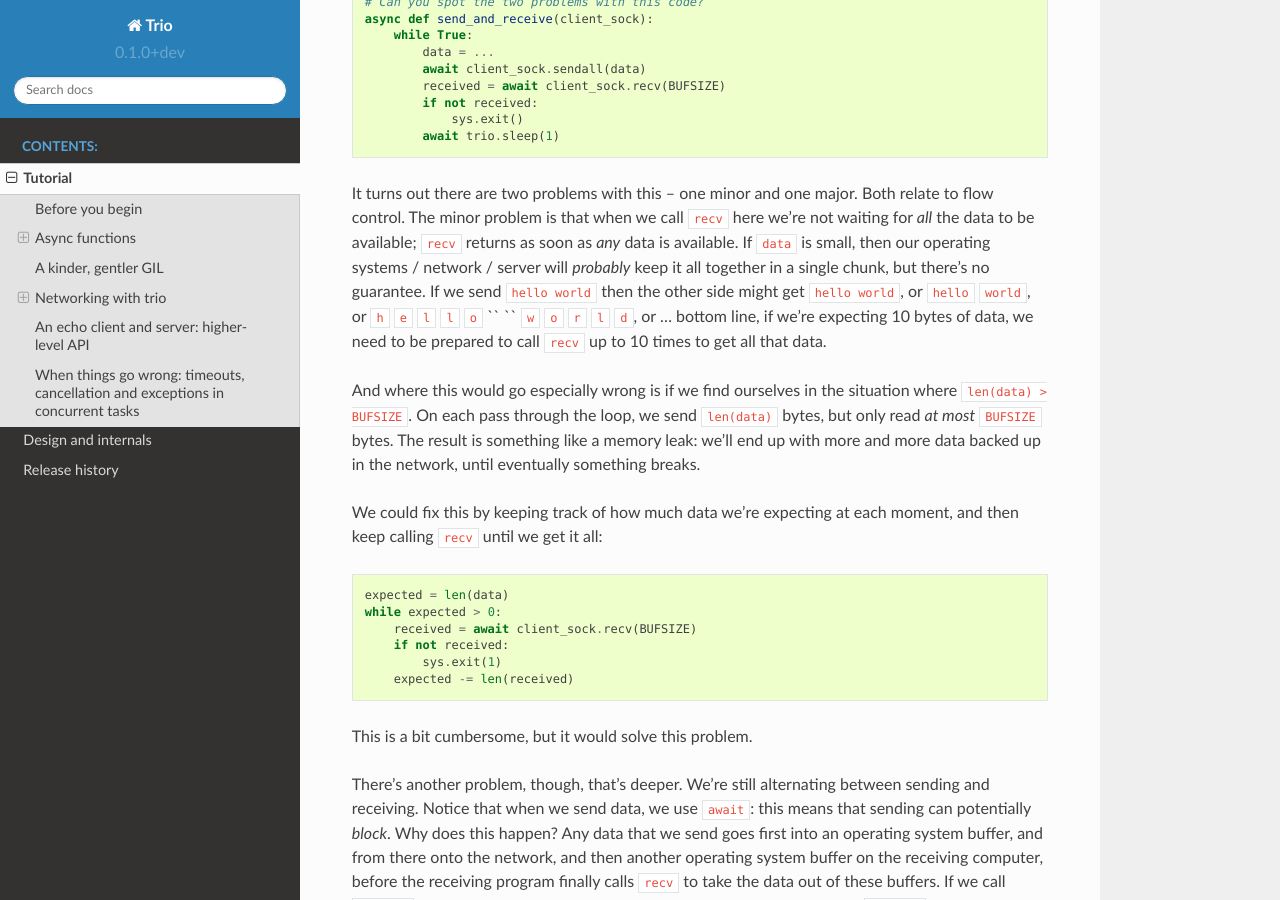
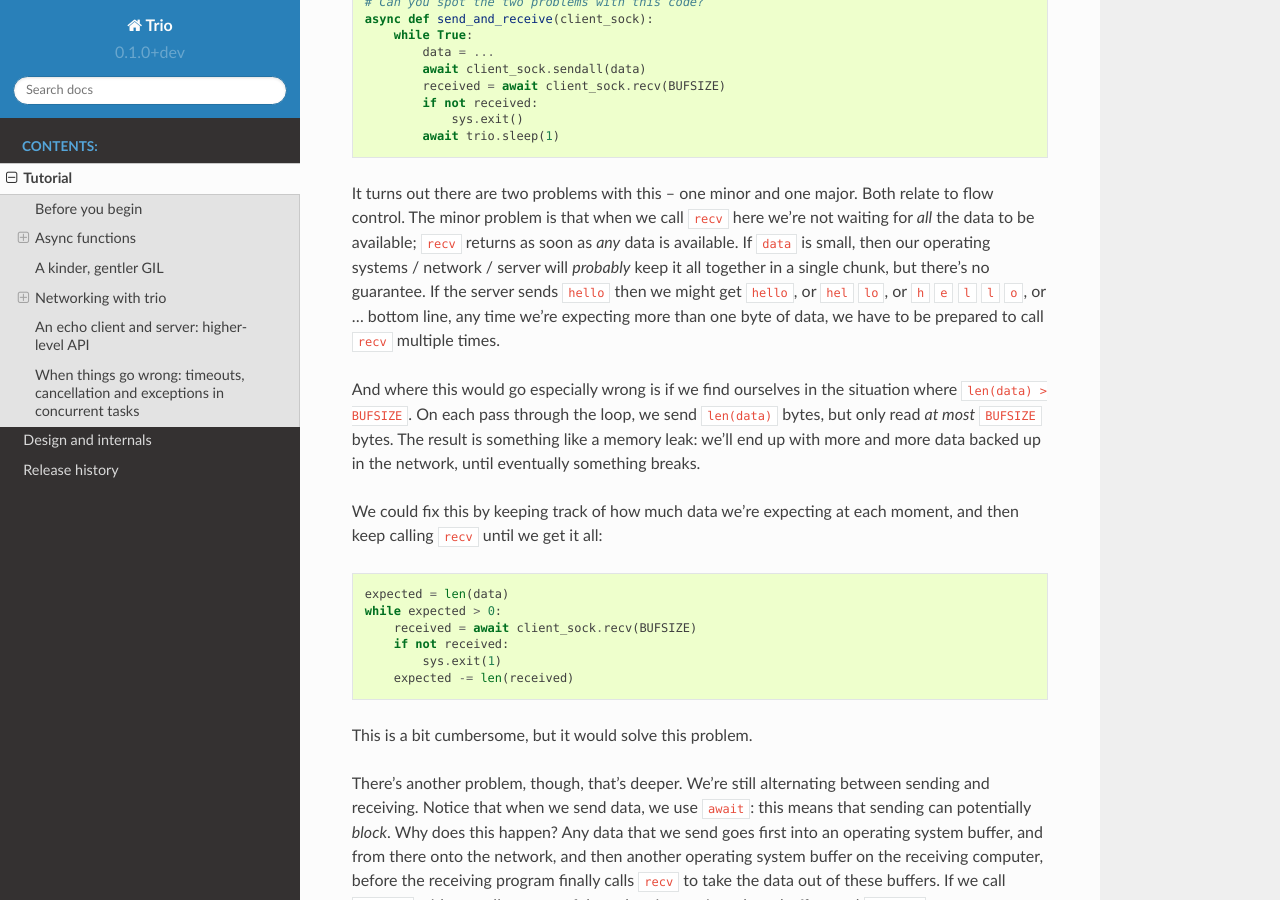
Before and after one commit to GangCheng0619/trio-py-app, a Sphinx documentation site: the page built from docs/source/tutorial.rst, in a window 1280 px wide and 900 px high, scrolled down 20129 px. Built offline with Sphinx 7.4.7 and the Read the Docs theme 2.0.0, drawn with Linux system fonts in a browser that asks for light colours; pages that are not in the unit, such as notebooks, are missing from menus; the version number is read from the project's files by our own code.

Commit message:
Wording tweaks
And in particular get rid of the space in our sample message, because
it's confusing and creates weird ReST problems (see gh-87).

Closes: gh-87

```diff
--- a/docs/source/tutorial.rst
+++ b/docs/source/tutorial.rst
@@ -937,11 +937,10 @@ call ``recv`` here we're not waiting for *all* the data to be
 available; ``recv`` returns as soon as *any* data is available. If
 ``data`` is small, then our operating systems / network / server will
 *probably* keep it all together in a single chunk, but there's no
-guarantee. If we send ``hello world`` then the other side might get
-``hello world``, or ``hello`` ``world``, or ``h`` ``e`` ``l`` ``l``
-``o`` `` `` ``w`` ``o`` ``r`` ``l`` ``d``, or ... bottom line, if
-we're expecting 10 bytes of data, we need to be prepared to call
-``recv`` up to 10 times to get all that data.
+guarantee. If the server sends ``hello`` then we might get ``hello``,
+or ``hel`` ``lo``, or ``h`` ``e`` ``l`` ``l`` ``o``, or ... bottom
+line, any time we're expecting more than one byte of data, we have to
+be prepared to call ``recv`` multiple times.
 
 And where this would go especially wrong is if we find ourselves in
 the situation where ``len(data) > BUFSIZE``. On each pass through the
```
